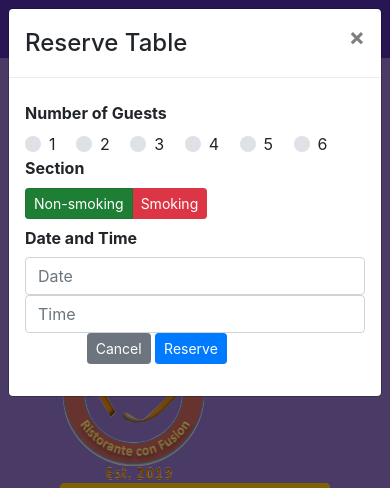
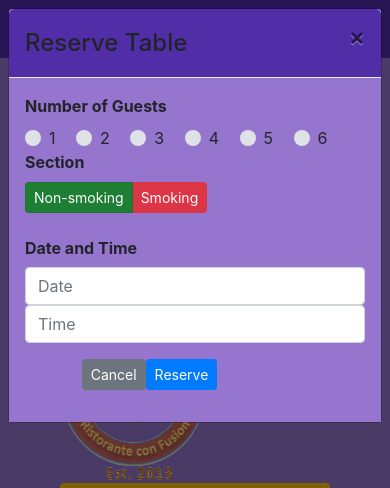
Before and after one commit to Fawadkhan/Bootstrap, a website: page index.html in a window 390 px wide. Both pictures are taken after a click on the button "Reserve Table". Shown: the top 488 px of the page. Drawn offline with nearby package versions, Linux system fonts and the light colour scheme.

Commit message:
final changes to index.html

```diff
--- a/css/styles.scss
+++ b/css/styles.scss
@@ -2,6 +2,7 @@ $lt-gray: #ddd;
 $background-dark: #512DA8;
 $background-light: #9575CD;
 $background-pale: #D1C4E9;
+$floral-white: #fffaf0;
 
 // Height variables
 $carousel-item-height: 300px;
@@ -73,3 +74,15 @@ body{
     position: absolute;
     bottom: 0px;
 }
+
+.modal-body {
+     background-color: $background-light;
+    .modal-title {
+        color: $floral-white;
+    }
+}
+
+.modal-header {
+
+    background-color: $background-dark;
+}
--- a/index.html
+++ b/index.html
@@ -31,7 +31,7 @@
                 </ul>
 
                 <span class="navbar-text">
-                <a data-toggle="modal" data-target="#loginModal">
+                <a id="loginbutton">
                     <span class="fa fa-sign-in"></span> Login
                     </a>
                 </span>
@@ -96,11 +96,11 @@
                     &times;
                     </button>
                 </div>
-                    <div class="modal-body col-12 col-sm-10">
+                    <div class="modal-body col-12">
                           <form>
 
-                         <div class="form-group row">
-                        <label for="Number of Guests" class=" align-self-center col-12 col-sm-2 order-sm-first col-form-label"><strong>Number of Guests</strong>
+                         <div class="form-row">
+                        <label for="Number of Guests" class=" align-self-center col-12 col-sm-2"><strong>Number of Guests</strong>
                         </label>
 
                         <div class="col-12 col-sm-10 align-self-center ">
@@ -140,36 +140,43 @@
                         </div>
 
                         </div>
-
+                        </div>
                              <!-- Radio buttons added in this section -->
-                             <label class="col-12 col-sm-2 align-self-center"><strong> Section </strong></label>
-                                 <div class="btn-group btn-group-toggle col-12 col-sm-10 align-self-center" data-toggle="buttons">
-                                  <label class="btn btn-success btn-sm active align-self-center">
+                             <div class="form-group row">
+                             <label class="col-12 col-sm-2"><strong> Section </strong></label>
+                                 <div class="btn-group btn-group-toggle col-12 col-sm-5 " data-toggle="buttons">
+                                  <label class="btn btn-success btn-sm active ">
                                     <input type="radio" name="options" id="option1" autocomplete="off" checked> Non-smoking
                                   </label>
-                                  <label class="btn btn-danger btn-sm align-self-center">
+                                  <label class="btn btn-danger btn-sm ">
                                     <input type="radio" name="options" id="option2" autocomplete="off"> Smoking
                                   </label>
 
                                 </div>
+                              </div>
 
-
-                            <label for="Date and Time" class="col-12 col-sm-2 col-form-label" ><strong>Date and Time</strong></label>
-                            <div class="col-sm-4 align-self-center">
+                             <div class="form-group row">
+                            <label for="Date and Time" class="col col-sm-2 col-form-label" ><strong>Date and Time</strong></label>
+                           <div class="col-sm-4 align-self-center">
                             <input type="text" class="form-control" id="Date" name="date" placeholder="Date">
-                            </div>
+                                 </div>
                             <div class="col-sm-4 align-self-center">
                             <input type="text" class="form-control" id="Time" name="time" placeholder="Time">
                             </div>
+                             </div>
 
                              <!-- Cancel button added -->
 
-                            <div class="col-12 col-sm-10 offset-2">
+
+                            <div class="form-group row offset-2">
+
 
                             <button type="button" class="btn btn-secondary btn-sm" data-dismiss="modal">Cancel</button>
+
                             <button type="submit" class="btn btn-primary btn-sm ">Reserve</button>
 
                              </div>
+
 
 
                             <!-- <div class="btn col-12 col-sm-6">
@@ -183,7 +190,7 @@
 
 
 
-                        </div>
+
 
 
                         </form>
@@ -207,7 +214,7 @@
                     <img src="img/logo.png" class="img-fluid">
                 </div>
                 <div class="col-12 col-sm-3 order-sm-right align-self-center">
-<a data-toggle="modal" data-target="#reservationtable" role="button" class="btn text-white btn-block nav-link btn-warning" data-html="true" title="Or Call us at <br><strong> +92 3219810853</strong>" data-placement="bottom"><strong>Reserve Table</strong></a>
+<a id="reservationtablebutton" role="button" class="btn text-white btn-block nav-link btn-warning" data-html="true" title="Or Call us at <br><strong> +92 3219810853</strong>" data-placement="bottom"><strong>Reserve Table</strong></a>
 
 
                 </div>
@@ -380,6 +387,7 @@
                 </div>
             </div>
         </div>
+
     </footer>
     <!-- jQuery first, then Popper.js, then Bootstrap JS. -->
     <script src="node_modules/jquery/dist/jquery.slim.min.js"></script>
@@ -408,6 +416,27 @@
 
         });
 
+
+
+    </script>
+
+
+    <!-- Javascrip code for Login Modal-->
+    <script>
+
+    $('#loginbutton').click(function(){
+        $('#loginModal').modal('show')
+    });
+    </script>
+
+
+    <!--Javascript code for Reserve a table Modal-->
+    <script>
+
+        $('#reservationtablebutton').click(function(){
+
+            $('#reservationtable').modal('show')
+        });
     </script>
 
 </body>
--- a/package.json
+++ b/package.json
@@ -8,16 +8,15 @@
     "test": "echo \"Error: no test specified\" && exit 1",
     "lite": "lite-server",
     "scss": "node-sass -o css/ css/"
-
   },
-  "author": "",
+  "author": "Fawad",
   "license": "ISC",
   "devDependencies": {
     "lite-server": "^2.4.0",
     "node-sass": "^4.11.0"
   },
   "dependencies": {
-    "bootstrap": "^4.1.2",
+    "bootstrap": "^4.0.0",
     "bootstrap-social": "^5.1.1",
     "font-awesome": "^4.7.0",
     "jquery": "^3.3.1",
```
Also changed, not shown: css/styles.css, css/styles.less (line endings or trailing spaces).
